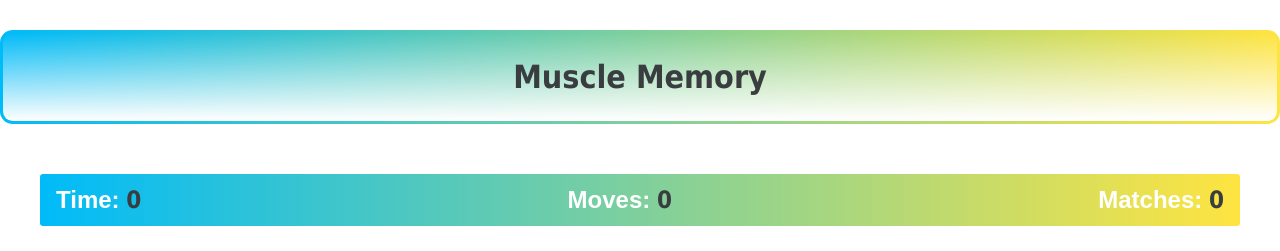
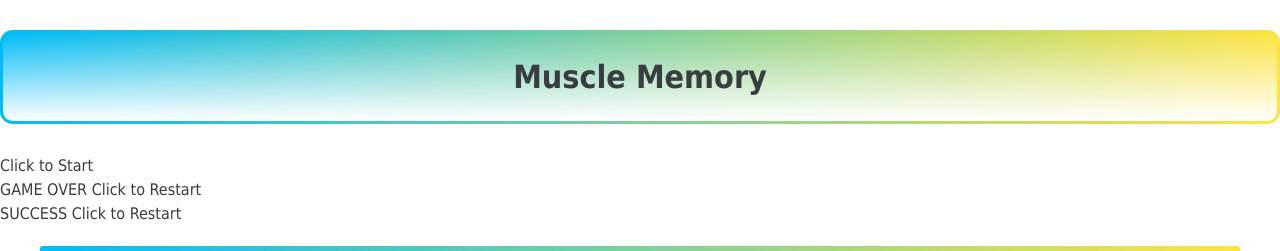
Before and after one commit to JusJae/CI-MS2_Muscle-Memory-Game, a plain HTML site: page game.html in a window 1280 px wide. Shown: the top 251 px of the page. Drawn offline with nearby package versions, Linux system fonts and the light colour scheme; files whose address does not match are found by name.

Commit message:
feat(add): game overlay text

```diff
--- a/game.html
+++ b/game.html
@@ -30,6 +30,17 @@
 <body>
     <header>
     <div class="page-title">Muscle Memory</div>
+    <div class="overlay-text visible">
+        Click to Start
+    </div>
+    <div id="game-over-text" class="overlay-text">
+        GAME OVER
+        <span class="overlay-text-small">Click to Restart</span>
+    </div>
+    <div id="success-text" class="overlay-text">
+        SUCCESS
+        <span class="overlay-text-small">Click to Restart</span>
+    </div>
     </header>
     <div class="game">
         <div class="game-info-container">
```
